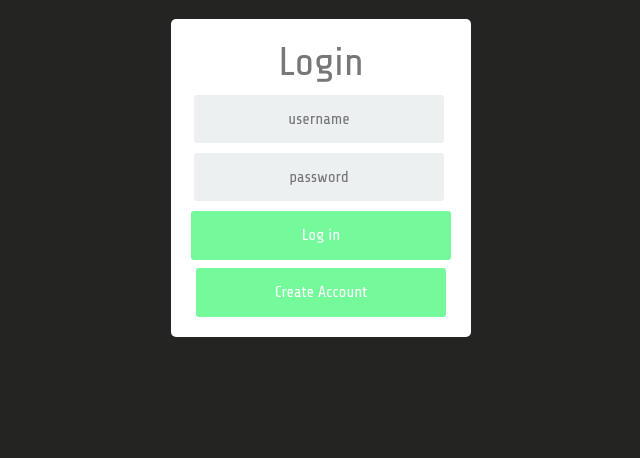
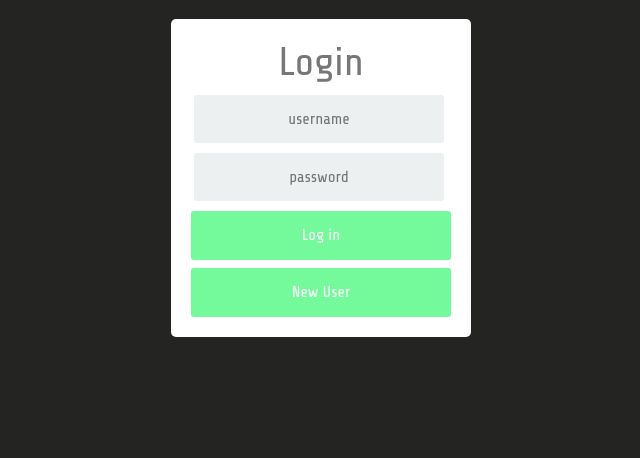
Before and after one commit to Coswold/MotiClock, a Flask app: page /alarm in a window 1280 px wide. Shown: the part 272-730 px from the top of the page, without its empty margins (319-959 px from the left). Run offline with Flask 2, Linux system fonts and the light colour scheme; some libraries are stand-ins or nearby versions.

Commit message:
small style changes

```diff
--- a/app.py
+++ b/app.py
@@ -48,6 +48,7 @@ def do_admin_login():
 			con.close()
 			if (password == 'password' and username == 'admin') or (password == hidden and username == us):
 				session['logged_in'] = True
+				session['user'] = username
 			else:
 				msg = "Incorrect Password"
 				return render_template("result.html",msg = msg)
@@ -74,6 +75,10 @@ def create():
 				msg = "Passwords did not match"
 				return render_template("result.html",msg = msg)
 
+			if password == "" or user == "":
+				msg = "All fields required"
+				return render_template("result.html",msg = msg)
+
 			with sqlite3.connect("clock.db") as con:
 				cur = con.cursor()
 				cur.execute("INSERT INTO user (username, password) VALUES (?,?)", (user,password) )
@@ -81,6 +86,7 @@ def create():
 				con.commit()
 				msg = "User Successfully Created. You are now logged in."
 				session['logged_in'] = True
+				session['user'] = user
 
 		except:
 			con.rollback()
@@ -99,8 +105,10 @@ def set():
 			minute = int(request.form['minute'])
 			dn = int(request.form['inlineRadioOptions'])
 
-			if (dn == 1 and hour < 12) or (hour == 12 and dn == 0):
+			if (dn == 1 and hour < 12):
 				hour += 12
+			elif (hour == 12 and dn == 0):
+				hour -= 12
 			time = datetime.time(hour, minute).strftime("%I:%M %p")
 
 		finally:
--- a/static/css/flicker.css
+++ b/static/css/flicker.css
@@ -1,3 +1,535 @@
+.flicker-5 {
+	-webkit-animation: flicker-5 8s linear infinite both;
+	        animation: flicker-5 8s linear infinite both;
+}
+
+/* ----------------------------------------------
+ * Generated by Animista on 2019-1-15 11:57:42
+ * w: http://animista.net, t: @cssanimista
+ * ---------------------------------------------- */
+
+/**
+ * ----------------------------------------
+ * animation flicker-5
+ * ----------------------------------------
+ */
+@-webkit-keyframes flicker-5 {
+  0%,
+  100% {
+    opacity: 1;
+  }
+  -0.02% {
+    opacity: 1;
+  }
+  0% {
+    opacity: 1;
+  }
+  1% {
+    opacity: 1;
+  }
+  1.02% {
+    opacity: 1;
+  }
+  8.98% {
+    opacity: 1;
+  }
+  9% {
+    opacity: 0;
+  }
+  9.8% {
+    opacity: 0;
+  }
+  9.82% {
+    opacity: 1;
+  }
+  9.48% {
+    opacity: 1;
+  }
+  9.5% {
+    opacity: 1;
+  }
+  9.6% {
+    opacity: 1;
+  }
+  9.62% {
+    opacity: 1;
+  }
+  14.98% {
+    opacity: 1;
+  }
+  15% {
+    opacity: 0.5;
+  }
+  15.8% {
+    opacity: 0.5;
+  }
+  15.82% {
+    opacity: 1;
+  }
+  15.18% {
+    opacity: 1;
+  }
+  15.2% {
+    opacity: 0.7;
+  }
+  16% {
+    opacity: 0.7;
+  }
+  16.02% {
+    opacity: 1;
+  }
+  15.48% {
+    opacity: 1;
+  }
+  15.5% {
+    opacity: 0.5;
+  }
+  16.2% {
+    opacity: 0.5;
+  }
+  16.22% {
+    opacity: 1;
+  }
+  16.98% {
+    opacity: 1;
+  }
+  17% {
+    opacity: 1;
+  }
+  17.8% {
+    opacity: 1;
+  }
+  17.82% {
+    opacity: 1;
+  }
+  20.48% {
+    opacity: 1;
+  }
+  20.5% {
+    opacity: 0.9;
+  }
+  21.3% {
+    opacity: 0.9;
+  }
+  21.32% {
+    opacity: 1;
+  }
+  20.98% {
+    opacity: 1;
+  }
+  21% {
+    opacity: 1;
+  }
+  22% {
+    opacity: 1;
+  }
+  22.02% {
+    opacity: 1;
+  }
+  39.98% {
+    opacity: 1;
+  }
+  40% {
+    opacity: 1;
+  }
+  41% {
+    opacity: 1;
+  }
+  41.02% {
+    opacity: 1;
+  }
+  40.48% {
+    opacity: 1;
+  }
+  40.5% {
+    opacity: 0.6;
+  }
+  41.4% {
+    opacity: 0.6;
+  }
+  41.42% {
+    opacity: 1;
+  }
+  41.98% {
+    opacity: 1;
+  }
+  42% {
+    opacity: 1;
+  }
+  42.8% {
+    opacity: 1;
+  }
+  42.82% {
+    opacity: 1;
+  }
+  59.98% {
+    opacity: 1;
+  }
+  60% {
+    opacity: 1;
+  }
+  61% {
+    opacity: 1;
+  }
+  61.02% {
+    opacity: 1;
+  }
+  60.18% {
+    opacity: 1;
+  }
+  60.2% {
+    opacity: 0.2;
+  }
+  61% {
+    opacity: 0.2;
+  }
+  61.02% {
+    opacity: 1;
+  }
+  60.78% {
+    opacity: 1;
+  }
+  60.8% {
+    opacity: 0.4;
+  }
+  61.6% {
+    opacity: 0.4;
+  }
+  61.62% {
+    opacity: 1;
+  }
+  61.38% {
+    opacity: 1;
+  }
+  61.4% {
+    opacity: 0;
+  }
+  62.2% {
+    opacity: 0;
+  }
+  62.22% {
+    opacity: 1;
+  }
+  61.78% {
+    opacity: 1;
+  }
+  61.8% {
+    opacity: 1;
+  }
+  62.8% {
+    opacity: 1;
+  }
+  62.82% {
+    opacity: 1;
+  }
+  75.98% {
+    opacity: 1;
+  }
+  76% {
+    opacity: 1;
+  }
+  77% {
+    opacity: 1;
+  }
+  77.02% {
+    opacity: 1;
+  }
+  77.98% {
+    opacity: 1;
+  }
+  78% {
+    opacity: 0.7;
+  }
+  78.8% {
+    opacity: 0.7;
+  }
+  78.82% {
+    opacity: 1;
+  }
+  78.98% {
+    opacity: 1;
+  }
+  79% {
+    opacity: 1;
+  }
+  80% {
+    opacity: 1;
+  }
+  80.02% {
+    opacity: 1;
+  }
+  99.98% {
+    opacity: 1;
+  }
+  100% {
+    opacity: 1;
+  }
+  101% {
+    opacity: 1;
+  }
+  101.02% {
+    opacity: 1;
+  }
+}
+@keyframes flicker-5 {
+  0%,
+  100% {
+    opacity: 1;
+  }
+  -0.02% {
+    opacity: 1;
+  }
+  0% {
+    opacity: 1;
+  }
+  1% {
+    opacity: 1;
+  }
+  1.02% {
+    opacity: 1;
+  }
+  8.98% {
+    opacity: 1;
+  }
+  9% {
+    opacity: 0;
+  }
+  9.8% {
+    opacity: 0;
+  }
+  9.82% {
+    opacity: 1;
+  }
+  9.48% {
+    opacity: 1;
+  }
+  9.5% {
+    opacity: 1;
+  }
+  9.6% {
+    opacity: 1;
+  }
+  9.62% {
+    opacity: 1;
+  }
+  14.98% {
+    opacity: 1;
+  }
+  15% {
+    opacity: 0.5;
+  }
+  15.8% {
+    opacity: 0.5;
+  }
+  15.82% {
+    opacity: 1;
+  }
+  15.18% {
+    opacity: 1;
+  }
+  15.2% {
+    opacity: 0.7;
+  }
+  16% {
+    opacity: 0.7;
+  }
+  16.02% {
+    opacity: 1;
+  }
+  15.48% {
+    opacity: 1;
+  }
+  15.5% {
+    opacity: 0.5;
+  }
+  16.2% {
+    opacity: 0.5;
+  }
+  16.22% {
+    opacity: 1;
+  }
+  16.98% {
+    opacity: 1;
+  }
+  17% {
+    opacity: 1;
+  }
+  17.8% {
+    opacity: 1;
+  }
+  17.82% {
+    opacity: 1;
+  }
+  20.48% {
+    opacity: 1;
+  }
+  20.5% {
+    opacity: 0.9;
+  }
+  21.3% {
+    opacity: 0.9;
+  }
+  21.32% {
+    opacity: 1;
+  }
+  20.98% {
+    opacity: 1;
+  }
+  21% {
+    opacity: 1;
+  }
+  22% {
+    opacity: 1;
+  }
+  22.02% {
+    opacity: 1;
+  }
+  39.98% {
+    opacity: 1;
+  }
+  40% {
+    opacity: 1;
+  }
+  41% {
+    opacity: 1;
+  }
+  41.02% {
+    opacity: 1;
+  }
+  40.48% {
+    opacity: 1;
+  }
+  40.5% {
+    opacity: 0.6;
+  }
+  41.4% {
+    opacity: 0.6;
+  }
+  41.42% {
+    opacity: 1;
+  }
+  41.98% {
+    opacity: 1;
+  }
+  42% {
+    opacity: 1;
+  }
+  42.8% {
+    opacity: 1;
+  }
+  42.82% {
+    opacity: 1;
+  }
+  59.98% {
+    opacity: 1;
+  }
+  60% {
+    opacity: 1;
+  }
+  61% {
+    opacity: 1;
+  }
+  61.02% {
+    opacity: 1;
+  }
+  60.18% {
+    opacity: 1;
+  }
+  60.2% {
+    opacity: 0.2;
+  }
+  61% {
+    opacity: 0.2;
+  }
+  61.02% {
+    opacity: 1;
+  }
+  60.78% {
+    opacity: 1;
+  }
+  60.8% {
+    opacity: 0.4;
+  }
+  61.6% {
+    opacity: 0.4;
+  }
+  61.62% {
+    opacity: 1;
+  }
+  61.38% {
+    opacity: 1;
+  }
+  61.4% {
+    opacity: 0;
+  }
+  62.2% {
+    opacity: 0;
+  }
+  62.22% {
+    opacity: 1;
+  }
+  61.78% {
+    opacity: 1;
+  }
+  61.8% {
+    opacity: 1;
+  }
+  62.8% {
+    opacity: 1;
+  }
+  62.82% {
+    opacity: 1;
+  }
+  75.98% {
+    opacity: 1;
+  }
+  76% {
+    opacity: 1;
+  }
+  77% {
+    opacity: 1;
+  }
+  77.02% {
+    opacity: 1;
+  }
+  77.98% {
+    opacity: 1;
+  }
+  78% {
+    opacity: 0.7;
+  }
+  78.8% {
+    opacity: 0.7;
+  }
+  78.82% {
+    opacity: 1;
+  }
+  78.98% {
+    opacity: 1;
+  }
+  79% {
+    opacity: 1;
+  }
+  80% {
+    opacity: 1;
+  }
+  80.02% {
+    opacity: 1;
+  }
+  99.98% {
+    opacity: 1;
+  }
+  100% {
+    opacity: 1;
+  }
+  101% {
+    opacity: 1;
+  }
+  101.02% {
+    opacity: 1;
+  }
+}
+
 .text-flicker-in-glow {
 	-webkit-animation: text-flicker-in-glow 4s linear both;
 	        animation: text-flicker-in-glow 4s linear both;
--- a/templates/login.html
+++ b/templates/login.html
@@ -31,9 +31,9 @@
                                         <label class="login-field-icon fui-lock"
                                         for="login-pass"></label></div>
                                         <input type="submit" value="Log in"
-                                        class="btn btn-primary btn-large btn-block">
-                                        <a class="btn btn-primary btn-large btn-block"
-                                        href="/new_user">Create Account</a>
+                                        class="btn btn-large btn-block">
+                                        <input type="button" value="New User"class="btn btn-large btn-block"
+                                         onclick="location.href='/new_user';">
                                     </div>
                                 </div>
                             </div>
--- a/templates/new_user.html
+++ b/templates/new_user.html
@@ -40,7 +40,7 @@
                                     for="login-pass"></label>
                                 </div>
                                 <input type="submit" value="Create"
-                                class="btn btn-primary btn-large btn-block">
+                                class="btn btn-large btn-block">
                             </div>
                         </div>
                     </div>
--- a/templates/result.html
+++ b/templates/result.html
@@ -7,7 +7,8 @@
 		{% extends "template.html" %}
 		{% block content %}
         <div class="center-screen">
-            {{ msg }}<br><br>
+                <h1 class="flicker-5" style="color: #74FA9B">{{ msg }}</h1>
+                <br><br>
             <a class="btn btn-outline-secondary" href="/alarm">Done</a>
         </div>
 		{% endblock %}
```
Also changed, not shown: clock.db.
